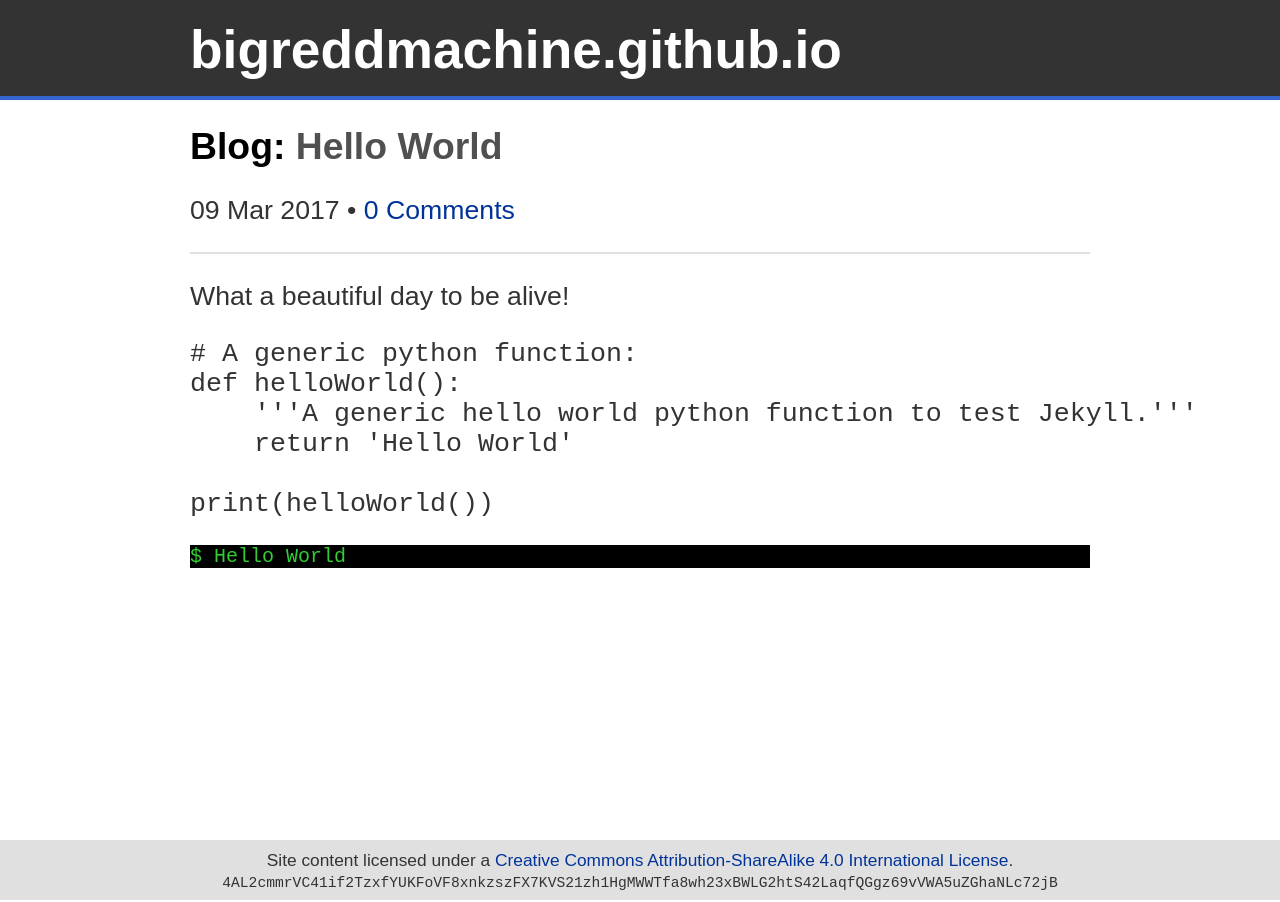
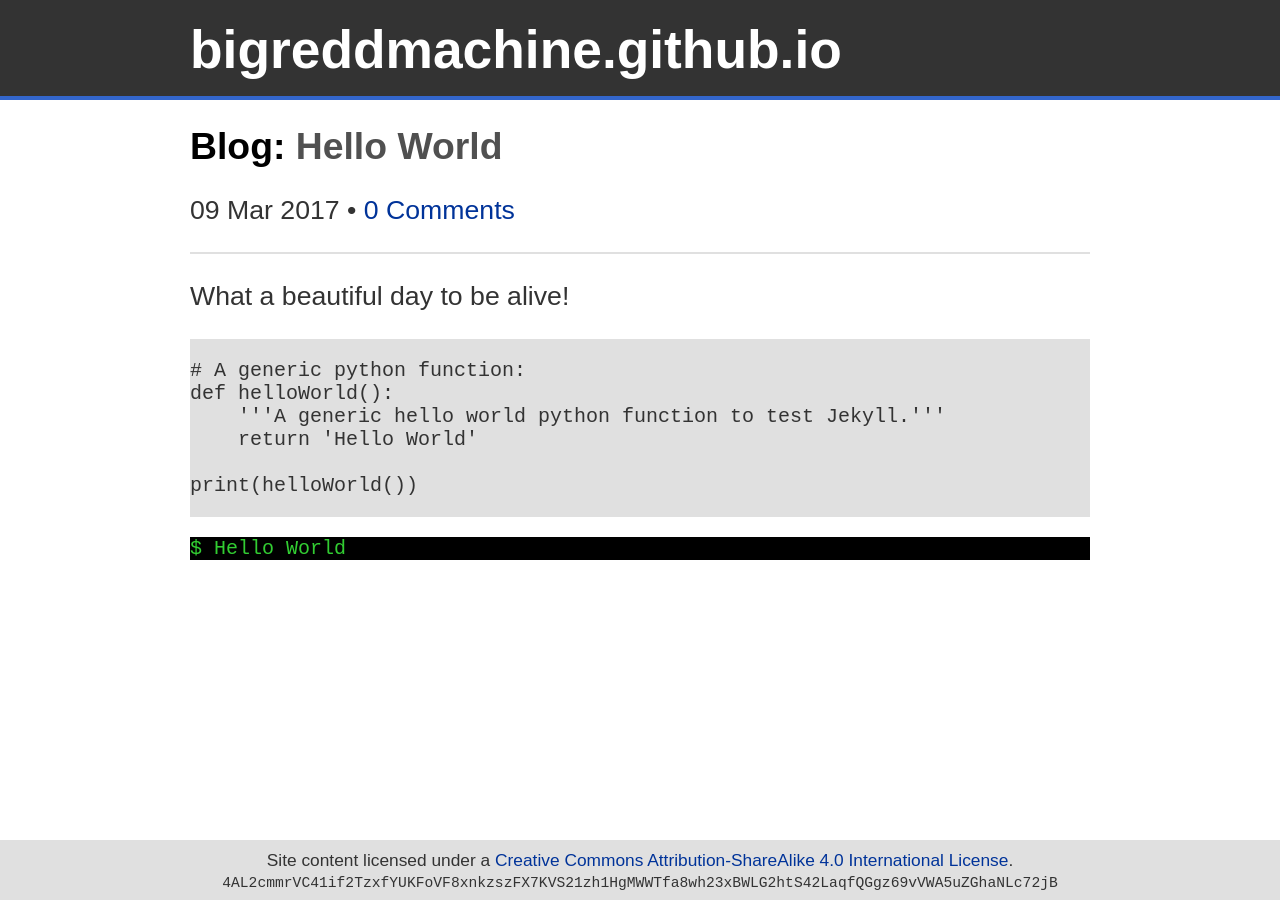
Before and after one commit to bigreddmachine/bigreddmachine.github.io, a Jekyll site: the page built from _posts/2017-03-09-hello-world.md, in a window 1280 px wide. Built offline with Jekyll 4.4.1, drawn with Linux system fonts in a browser that asks for light colours; comment, search, counter and statistics services are not loaded.

Commit message:
fix style issue

```diff
--- a/css/main.css
+++ b/css/main.css
@@ -70,7 +70,7 @@ footer .content-container { padding: 10px 20px; overflow: hidden; }
 .center { text-align: center; }
 .black { color: #000000; }
 
-highlighter-rouge {
+.highlighter-rouge {
     background-color: #E0E0E0;
     font-size: 0.75em;
     overflow-y: scroll;
```
